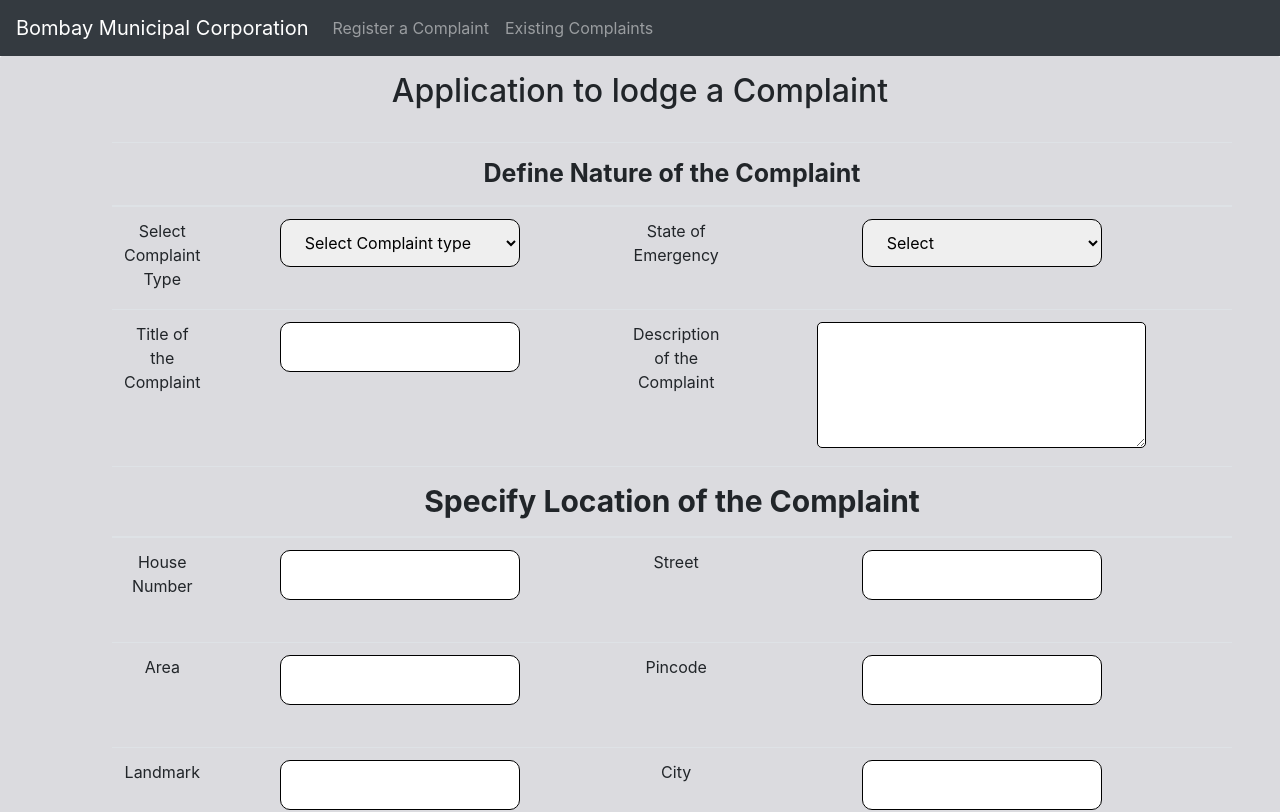
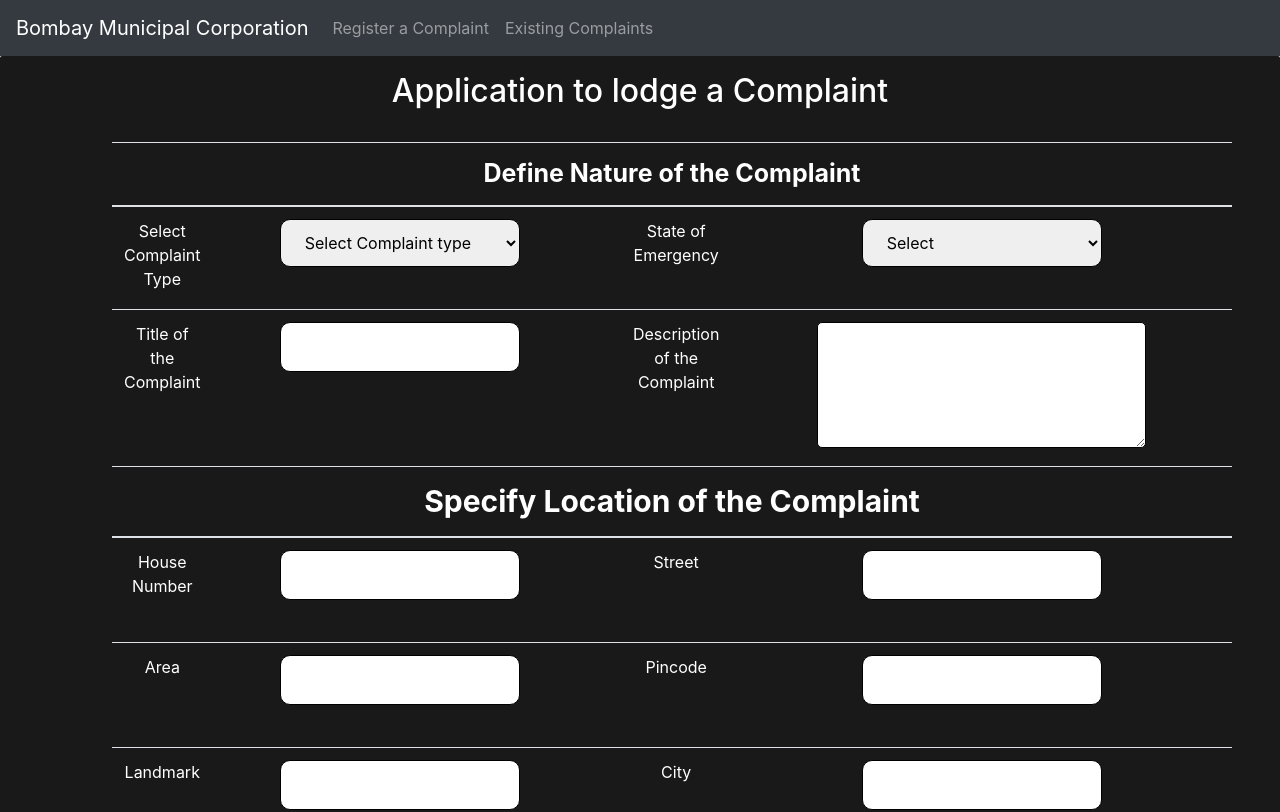
Before and after one commit to arpitm859/Road-App, a React (Create React App) app in the folder client/: page /complains in a window 1280 px wide. Shown: the top 812 px of the page. Built offline with nearby package versions, Linux system fonts and the light colour scheme.

Commit message:
updated styling

```diff
--- a/client/src/components/complains.jsx
+++ b/client/src/components/complains.jsx
@@ -17,8 +17,8 @@
             </Navbar>
 
                     <div className="complaint-card">
-                        <h2>Application to lodge a Complaint</h2>
-                        <Table responsive="sm" style={{margin:"2rem"}}>
+                        <h2 style={{color:"white"}}>Application to lodge a Complaint</h2>
+                        <Table responsive="sm" style={{margin:"2rem",color:"white"}}>
                             <thead>
                             <tr>
                                 <th style={{fontSize: "25px"}} colspan="5">Define Nature of the Complaint</th>
@@ -112,7 +112,7 @@
                                 </tr>
                             </tbody>
                         </Table>
-
+                        <button type="button"className="btn btn-primary">Submit</button>
 
                     </div>
         </div>
--- a/client/src/components/general.css
+++ b/client/src/components/general.css
@@ -10,7 +10,7 @@
 
     padding: 1rem 5rem;
     border-radius: 2px;
-    background-color: #DBDBDF;
+    background-color:rgb(0, 0, 0, 0.9);
 }
 
 #description{
```
Also changed, not shown: 1 other file (tests, documents, lock files or other folders).
